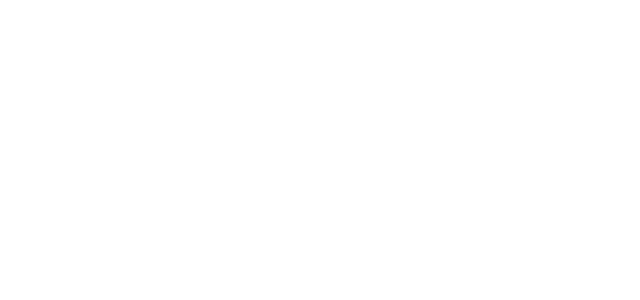
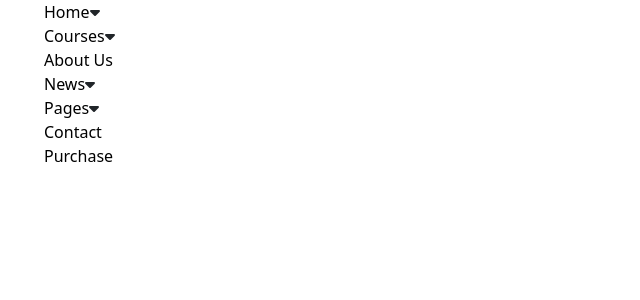
Before and after one commit to TALEX1995/Midterm-Project, a Vue app: page / in a window 1280 px wide. Shown: the top 300 px of the page, without its empty margins (0-640 px from the left). Built offline with nearby package versions, Linux system fonts and the light colour scheme.

Commit message:
Added list nav bar

```diff
--- a/src/App.vue
+++ b/src/App.vue
@@ -2,6 +2,13 @@
 import AppHeader from './components/AppHeader.vue'
 
 export default {
+
+    data() {
+        return {
+            headerLinks: ['Home', 'Courses', 'About Us', 'News', 'Pages', 'Contact', 'Purchase'],
+        }
+    },
+
     components: {
         AppHeader,
     },
@@ -10,8 +17,10 @@
 
 
 <template>
-    <AppHeader />
+    <AppHeader :headerLinks="headerLinks" />
 </template>
 
 
-<style></style>
+<style lang="scss">
+@use './assets/scss/style.scss' as *
+</style>
--- /dev/null
+++ b/src/assets/scss/style.scss
@@ -0,0 +1,7 @@
+ul {
+    list-style-type: none;
+
+    a {
+        text-decoration: none;
+    }
+}
--- a/src/components/AppHeader.vue
+++ b/src/components/AppHeader.vue
@@ -4,13 +4,17 @@
 export default {
     components: {
         NavBar
+    },
+
+    props: {
+        headerLinks: Array,
     }
 }
 </script>
 
 <template>
     <header>
-        <NavBar />
+        <NavBar :NavBarLinks="headerLinks" />
     </header>
 </template>
 
--- a/src/components/HeaderSubComponents/NavBar.vue
+++ b/src/components/HeaderSubComponents/NavBar.vue
@@ -1,14 +1,44 @@
 <script>
 export default {
     props: {
-        logo: String,
-        headerLink: Array,
+        logo: Object,
+        NavBarLinks: Array,
+    },
+
+    computed: {
+
+    },
+
+    methods: {
+        hasDropDown(link) {
+            return link === 'Home' || link === 'Courses' || link === 'News' || link === 'Pages'
+        }
     }
 }
 </script>
 
 
-<template></template>
+<template>
+    <div class="container-fluid">
+        <div>
+            <!-- <img class="img-fluid" :src="logo.url" :alt="logo.text"> -->
+        </div>
+        <div>
+            <ul>
+                <li v-for="link in NavBarLinks">
+                    <a href="#">{{ link }}</a>
+                    <font-awesome-icon v-if="hasDropDown(link)" :icon="['fas', 'caret-down']" />
+                </li>
+            </ul>
+        </div>
+    </div>
+</template>
 
 
-<style lang="scss" scoped></style>
+<style lang="scss" scoped>
+.container-fluid {
+    a {
+        color: black;
+    }
+}
+</style>
```
Also changed, not shown: src/assets/scss/_vars.scss (added).
